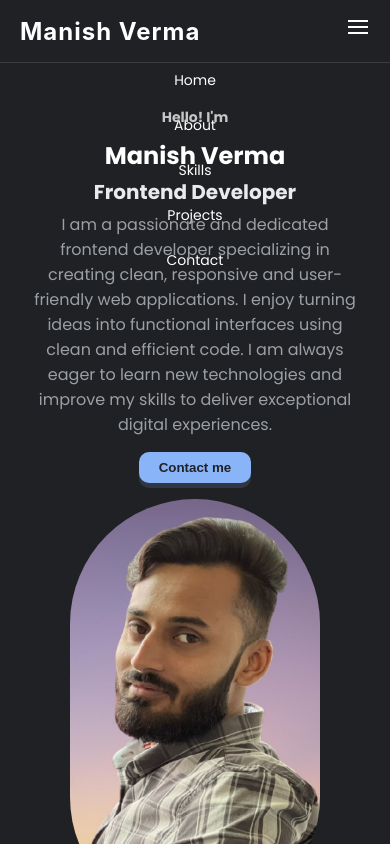
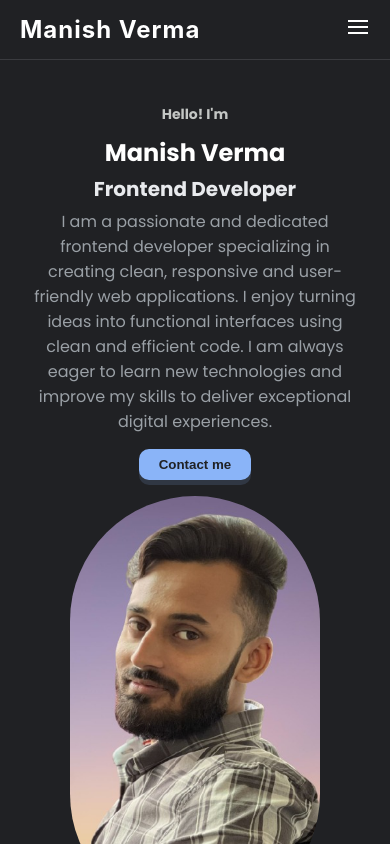
Before and after one commit to manishverma07/portfolio, a React (Create React App) app: page / in a window 390 px wide. Shown: the top 844 px of the page. Built offline with nearby package versions, Linux system fonts and the light colour scheme.

Commit message:
updated hamburger

```diff
--- a/src/Components/Navbar.js
+++ b/src/Components/Navbar.js
@@ -2,7 +2,7 @@ import React from 'react'
 import { useState } from 'react'
 
 const Navbar = () => {
-    const [open, setOpen] = useState(false);
+const [open, setOpen] = useState (false);
     return (
 
         <nav className='container navbar'>
@@ -19,7 +19,7 @@ const Navbar = () => {
                 <li> <a href='#contact'> Contact </a> </li>
             </ul>
 
-            <div className='hamburger' onClick={() => setOpen(prev => !prev)}>
+            <div className='hamburger' onClick={()=>setOpen (prev=> !prev)}>
                 <svg fill="#FFFFFF" xmlns="http://www.w3.org/2000/svg" viewBox="0 0 24 24" width="24px" height="24px"><path d="M2 11H22V13H2zM2 5H22V7H2zM2 17H22V19H2z" /></svg>
             </div>
 
--- a/src/index.css
+++ b/src/index.css
@@ -107,11 +107,9 @@ section {
     ;
 }
 
-.navbar ul {
+.nav-links {
     display: flex;
     gap: var(--space-lg);
-    ;
-
 }
 
 .navbar ul li a {
@@ -121,8 +119,6 @@ section {
 
 .hamburger {
     display: none;
-    font-size: 2rem;
-    color: #8AB4F8;
 }
 
 
@@ -455,6 +451,7 @@ section {
         justify-content: space-between;
         gap: 1rem;
         padding: 1.5rem 2rem;
+        position: relative;
     }
 
 
@@ -499,19 +496,22 @@ section {
     }
 
     .nav-links {
-        display: none;
+        display: none ;
         flex-direction: column;
+        position: absolute;
+        top: 100%;
+        left:0;
         width: 100%;
         background: #202124;
         text-align: center;
-        margin-top: 1rem;
-        position: absolute;
-        top: 60px;
-        left: 0;
+        padding: 1rem 0;
+        border-bottom: 1px solid #3A3B3F;
+        z-index: 1000;
+
     }
 
     .nav-links.active {
-        display: flex;
+        display: flex ;
     }
 
 
```
